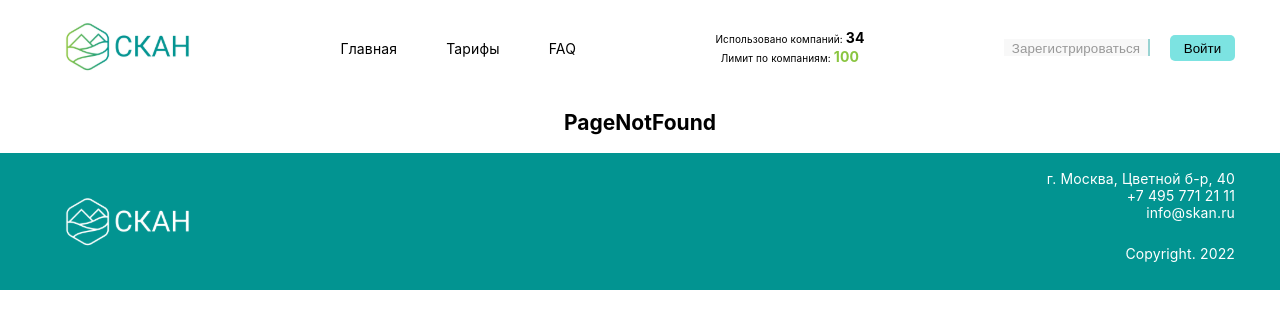
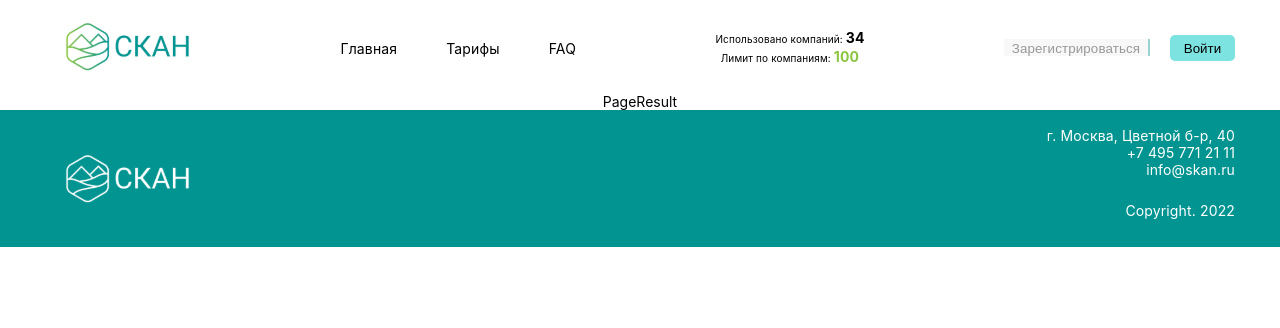
Before and after one commit to ollegozz/Servise-Scan, a React (Create React App) app: page /search/result in a window 1280 px wide. Shown: the top 328 px of the page. Built offline with nearby package versions, Linux system fonts and the light colour scheme.

Commit message:
PageResult

```diff
--- a/src/App.js
+++ b/src/App.js
@@ -7,6 +7,7 @@ import Header from './components/UI/header/Header';
 import PageNotFound from './components/page/PageNotFound'
 import PageFaq from './components/page/PageFaq'
 import PageTarifs from './components/page/PageTarifs'
+import PageResult from './components/page/PageResult'
 import PageSearch from './components/page/page-search/PageSearch';
 import Auth from './components/popup/auth';
 
@@ -20,6 +21,7 @@ function App() {
         <Route path='/FAQ' element={<PageFaq />} />
         <Route path='/search' element={<PageSearch />} />
         <Route path='/auth' element={<Auth />} />
+        <Route path='/search/result' element={<PageResult />} />
         <Route path='*' element={<PageNotFound />} />
       </Routes>
       <Footer />
--- /dev/null
+++ b/src/components/page/PageResult.jsx
@@ -0,0 +1,7 @@
+import React from 'react'
+
+export default function PageResult() {
+  return (
+    <div>PageResult</div>
+  )
+}
--- a/src/components/page/page-main/Search.jsx
+++ b/src/components/page/page-main/Search.jsx
@@ -21,7 +21,6 @@ export default function mainSearch() {
                           Запросить данные
                           </button>
                   </Link>
-
               </div>
           </div>
           <div className={css.image}>
--- a/src/components/page/page-search/search.jsx
+++ b/src/components/page/page-search/search.jsx
@@ -2,6 +2,7 @@ import React, { useState } from 'react'
 import Input from '../../UI/input/input'
 import Select from '../../UI/select/select'
 import css from './search.module.css'
+import { Link } from 'react-router-dom';
 
 export default function Search() {
 
@@ -97,11 +98,15 @@ export default function Search() {
             </div>
           </div>
         </div>
-        <div className={css.btn}>
-          <button className={css.button}
-          onClick={getLog}
-          >Поиск</button>
-       </div>
+        <Link to={`./result`}>
+          <div className={css.btn}>
+            <button className={css.button}
+              onClick={getLog}
+            >Поиск</button>
+          </div>
+        </Link>
+
+
        <div className={css.note}>
           * Обязательные к заполнению поля
        </div>
```
